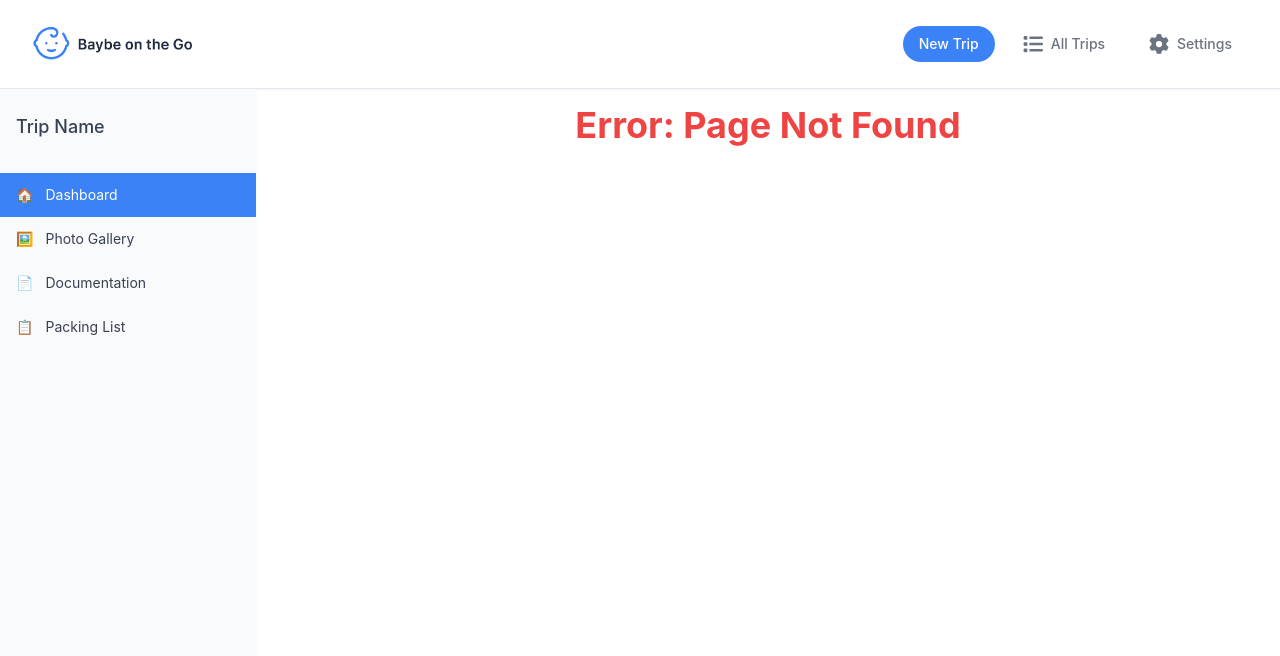
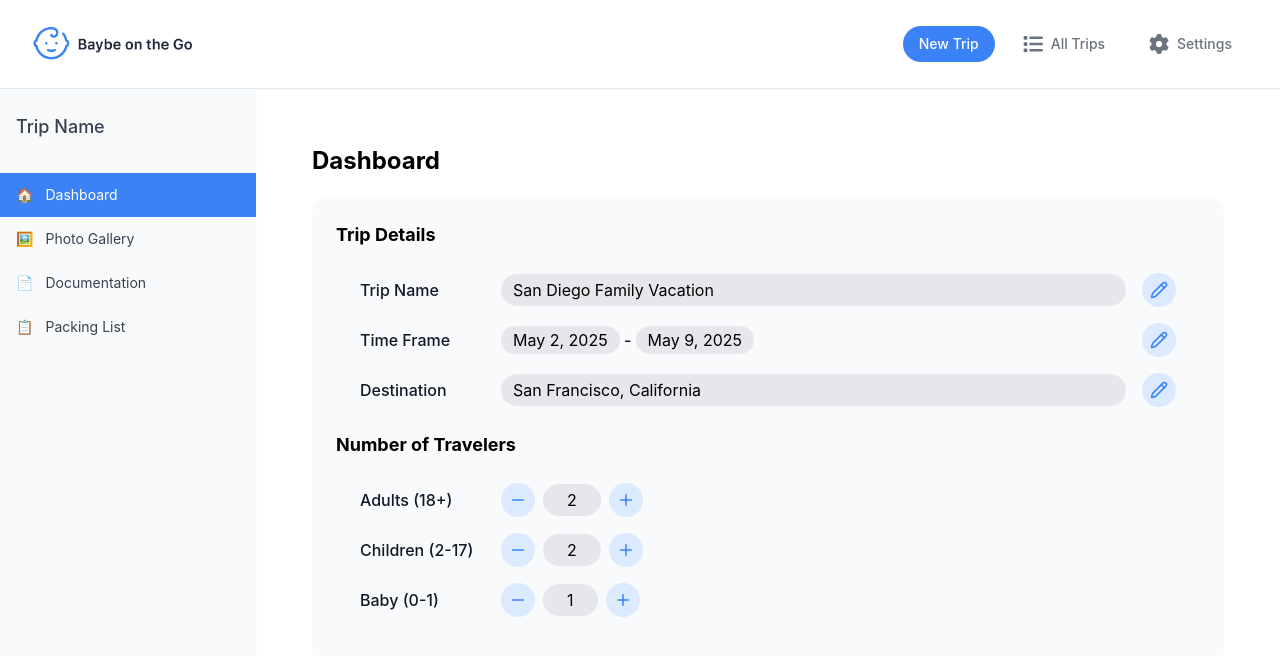
Before and after one commit to Sssamanthaaa/Baybe-on-the-go-Website, a React (Create React App) app in the folder baybe-on-the-go/: page /dashboard/trip in a window 1280 px wide. Before the commit this address had no page. Shown: the top 656 px of the page. Built offline with nearby package versions, Linux system fonts and the light colour scheme.

Commit message:
added dashboard (trip edit/view)
hardcoded frontend

```diff
--- a/baybe-on-the-go/src/App.js
+++ b/baybe-on-the-go/src/App.js
@@ -8,7 +8,7 @@
 import Gallery from './pages/Gallery';
 import PhotoGalleryDetail from './pages/PhotoGalleryDetail';
 import Dashboard from './pages/Dashboard';
-
+import DashboardTrip from './pages/DashboardTrip';
 
 const NotFound = () => (
   <div className="w-full text-center">
@@ -31,6 +31,7 @@
               <Route path="/photo-gallery" element={<Gallery />} />
               <Route path="/photo-gallery/:albumId" element={<PhotoGalleryDetail />} />
               <Route path="/dashboard" element={<Dashboard />} />
+              <Route path="/dashboard/trip" element={<DashboardTrip />} />
               <Route path="*" element={<NotFound />} />
             </Routes>
           </main>
--- a/baybe-on-the-go/src/pages/Dashboard.js
+++ b/baybe-on-the-go/src/pages/Dashboard.js
@@ -1,9 +1,16 @@
 import React from 'react';
 import { Calendar, Clock, MapPin, Upload } from 'lucide-react';
+import { useNavigate } from 'react-router-dom';
 
 const Dashboard = () => {
+
+  const nav = useNavigate();
+  const viewTrip = () => {
+    nav('/dashboard/trip')
+  };
+
   return (
-    <div className="p-10 space-y-10">
+    <div className="p-10 space-y-5">
       <h1 className="text-2xl font-bold">Dashboard</h1>
 
       <div className="space-y-5">
@@ -49,10 +56,10 @@
             </div>
 
             <div className="flex gap-4">
-              <button className="flex-1 flex flex-col items-center gap-2 bg-gray-200 hover:bg-gray-300 px-4 py-2 rounded-2xl">
+              <button onClick={viewTrip} className="flex-1 flex flex-col items-center gap-2 bg-gray-200 hover:bg-gray-300 px-4 py-2 rounded-2xl">
                 Edit Trip
               </button>
-              <button className="flex-1 flex flex-col items-center gap-2 bg-blue-500 hover:bg-blue-600 text-white px-4 py-2 rounded-2xl">
+              <button onClick={viewTrip} className="flex-1 flex flex-col items-center gap-2 bg-blue-500 hover:bg-blue-600 text-white px-4 py-2 rounded-2xl">
                 View Details
               </button>
             </div>
--- /dev/null
+++ b/baybe-on-the-go/src/pages/DashboardTrip.js
@@ -0,0 +1,117 @@
+import React from 'react';
+import { useNavigate } from 'react-router-dom';
+import { Pencil, Plus, Minus } from 'lucide-react';
+
+const DashboardTrip = () => {
+
+  const nav = useNavigate();
+  const viewTrip = () => {
+    nav('/dashboard/trip')
+  };
+
+  return (
+    <div className="p-10 space-y-5">
+      <h1 className="text-2xl font-bold">Dashboard</h1>
+      {/* Hardcoded values for now */}
+      <div className="space-y-5">
+
+        <div className="bg-gray-50 p-6 rounded-2xl">
+
+          <h2 className="text-lg font-bold">Trip Details</h2>
+          <div className="space-y-4">
+            {/* Trip Details */}
+            <div className="grid grid-rows-[auto_1fr] gap-4 p-6 items-start">
+              {/* Trip Name */}
+              <div className="grid grid-cols-[125px_1fr_auto] gap-4 items-center">
+                <span className="font-medium text-gray-900">Trip Name</span>
+                <div className="bg-gray-200 px-3 py-1 rounded-full">San Diego Family Vacation</div>
+                <button className="bg-blue-100 hover:bg-blue-200 p-2 rounded-full flex items-center justify-center">
+                  <Pencil className="text-blue-500" size={18} />
+                </button>
+              </div>
+              {/* Time Frame */}
+              <div className="grid grid-cols-[125px_1fr_auto] gap-4 items-center">
+                <span className="font-medium text-gray-900">Time Frame</span>
+                <div>
+                  <span className="bg-gray-200 px-3 py-1 rounded-full">May 2, 2025</span>
+                  <span className="font-medium text-gray-900"> - </span>
+                  <span className="bg-gray-200 px-3 py-1 rounded-full">May 9, 2025</span>
+                </div>
+                <button className="bg-blue-100 hover:bg-blue-200 p-2 rounded-full flex items-center justify-center">
+                  <Pencil className="text-blue-500" size={18} />
+                </button>
+              </div>
+              {/* Destination */}
+              <div className="grid grid-cols-[125px_1fr_auto] gap-4 items-center">
+                <span className="font-medium text-gray-900">Destination</span>
+                <span className="bg-gray-200 px-3 py-1 rounded-full">San Francisco, California</span>
+                <button className="bg-blue-100 hover:bg-blue-200 p-2 rounded-full flex items-center justify-center">
+                  <Pencil className="text-blue-500" size={18} />
+                </button>
+              </div>
+            </div>
+          </div>
+
+          <h2 className="text-lg font-bold">Number of Travelers</h2>
+          <div className="space-y-4">
+            {/* Number of Travelers */}
+            <div className="grid grid-rows-[auto_1fr] gap-4 p-6 items-start">
+              {/* Adults (18+) */}
+              <div className="grid grid-cols-[125px_1fr_auto] gap-4 items-center">
+                <span className="font-medium text-gray-900">Adults (18+)</span>
+                <div className="flex items-center space-x-2">
+                  <button className="bg-blue-100 hover:bg-blue-200 p-2 rounded-full flex items-center justify-center">
+                    <Minus className="text-blue-500" size={18} />
+                  </button>
+                  <span className="bg-gray-200 px-6 py-1 rounded-full">2</span>
+                  <button className="bg-blue-100 hover:bg-blue-200 p-2 rounded-full flex items-center justify-center">
+                    <Plus className="text-blue-500" size={18} />
+                  </button>
+                </div>
+              </div>
+              {/* Children (2-17) */}
+              <div className="grid grid-cols-[125px_1fr_auto] gap-4 items-center">
+                <span className="font-medium text-gray-900">Children (2-17)</span>
+                <div className="flex items-center space-x-2">
+                  <button className="bg-blue-100 hover:bg-blue-200 p-2 rounded-full flex items-center justify-center">
+                    <Minus className="text-blue-500" size={18} />
+                  </button>
+                  <span className="bg-gray-200 px-6 py-1 rounded-full">2</span>
+                  <button className="bg-blue-100 hover:bg-blue-200 p-2 rounded-full flex items-center justify-center">
+                    <Plus className="text-blue-500" size={18} />
+                  </button>
+                </div>
+              </div>
+              {/* Baby (0-1) */}
+              <div className="grid grid-cols-[125px_1fr_auto] gap-4 items-center">
+                <span className="font-medium text-gray-900">Baby (0-1)</span>
+                <div className="flex items-center space-x-2">
+                  <button className="bg-blue-100 hover:bg-blue-200 p-2 rounded-full flex items-center justify-center">
+                    <Minus className="text-blue-500" size={18} />
+                  </button>
+                  <span className="bg-gray-200 px-6 py-1 rounded-full">1</span>
+                  <button className="bg-blue-100 hover:bg-blue-200 p-2 rounded-full flex items-center justify-center">
+                    <Plus className="text-blue-500" size={18} />
+                  </button>
+                </div>
+              </div>
+            </div>
+          </div>
+
+          {/* Trip Details */}
+            {/* Rows of Item-ValueBox-EditIcon*/}
+
+          {/* Number of Travelers */}
+            {/* Rows of Item-MinusButton-ValueBox-PlusButton*/}
+
+          {/* Tags */}
+            {/* AddButton-TagsInStorageWithDeleteOption */}
+            {/* Should these buttons be custom or preset for AI? */}
+
+        </div>
+      </div>
+    </div>
+  );
+};
+
+export default DashboardTrip;
```
